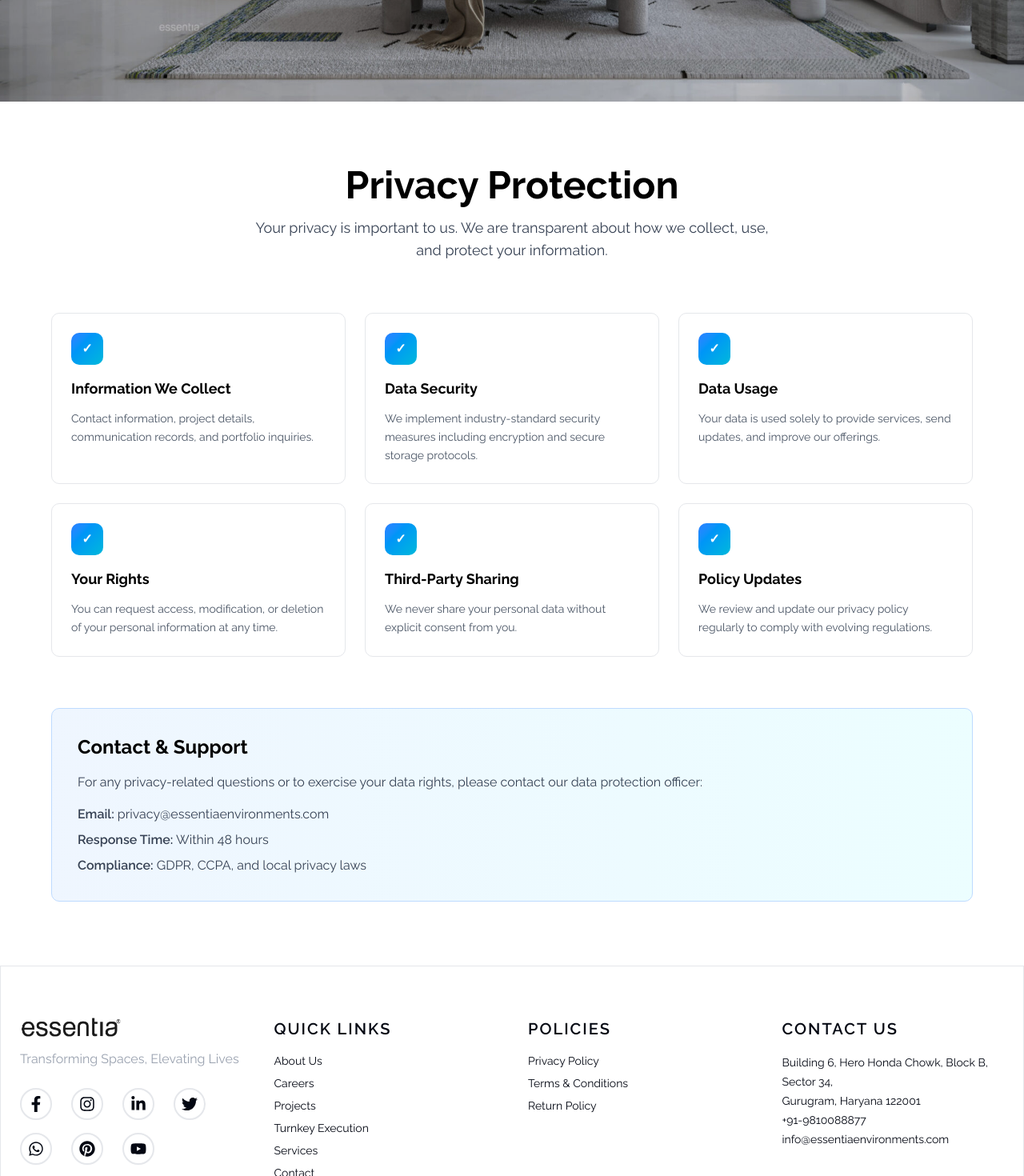
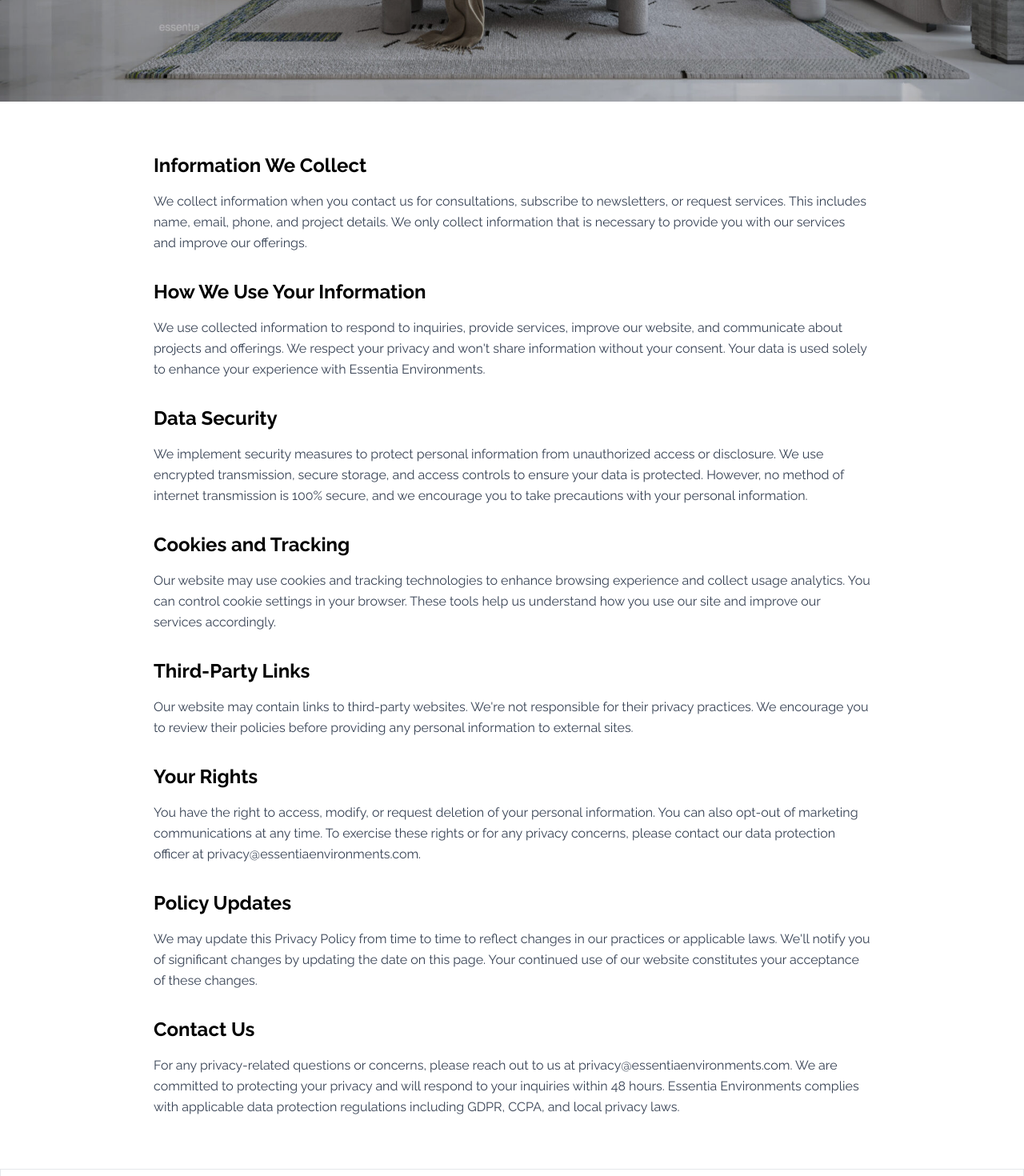
Before and after one commit to sourav-kumar4297/essentia, a Next.js app: page /privacy in a window 1280 px wide. Shown: the part 520-1990 px from the top of the page at 80% size. Built offline with nearby package versions, Linux system fonts and the light colour scheme.

Commit message:
feat: Simplify privacy page with plain text content only

```diff
--- a/src/app/privacy/page.jsx
+++ b/src/app/privacy/page.jsx
@@ -1,5 +1,4 @@
 import Banner from '../components/Banner'
-import PrivacySection from '../components/PrivacySection'
 
 export const metadata = {
   title: "Privacy Policy",
@@ -10,7 +9,67 @@ export default function PrivacyPage() {
   return (
     <>
       <Banner heading="Privacy Policy" image="/images/interior-design.jpg" />
-      <PrivacySection />
+      <div className="w-full py-16 px-6">
+        <div className="max-w-4xl mx-auto">
+          <div className="space-y-8 dark:text-gray-300 text-gray-700">
+            <div>
+              <h2 className="text-2xl font-bold mb-4 dark:text-white text-black">Information We Collect</h2>
+              <p className="leading-relaxed">
+                We collect information when you contact us for consultations, subscribe to newsletters, or request services. This includes name, email, phone, and project details. We only collect information that is necessary to provide you with our services and improve our offerings.
+              </p>
+            </div>
+
+            <div>
+              <h2 className="text-2xl font-bold mb-4 dark:text-white text-black">How We Use Your Information</h2>
+              <p className="leading-relaxed">
+                We use collected information to respond to inquiries, provide services, improve our website, and communicate about projects and offerings. We respect your privacy and won't share information without your consent. Your data is used solely to enhance your experience with Essentia Environments.
+              </p>
+            </div>
+
+            <div>
+              <h2 className="text-2xl font-bold mb-4 dark:text-white text-black">Data Security</h2>
+              <p className="leading-relaxed">
+                We implement security measures to protect personal information from unauthorized access or disclosure. We use encrypted transmission, secure storage, and access controls to ensure your data is protected. However, no method of internet transmission is 100% secure, and we encourage you to take precautions with your personal information.
+              </p>
+            </div>
+
+            <div>
+              <h2 className="text-2xl font-bold mb-4 dark:text-white text-black">Cookies and Tracking</h2>
+              <p className="leading-relaxed">
+                Our website may use cookies and tracking technologies to enhance browsing experience and collect usage analytics. You can control cookie settings in your browser. These tools help us understand how you use our site and improve our services accordingly.
+              </p>
+            </div>
+
+            <div>
+              <h2 className="text-2xl font-bold mb-4 dark:text-white text-black">Third-Party Links</h2>
+              <p className="leading-relaxed">
+                Our website may contain links to third-party websites. We're not responsible for their privacy practices. We encourage you to review their policies before providing any personal information to external sites.
+              </p>
+            </div>
+
+            <div>
+              <h2 className="text-2xl font-bold mb-4 dark:text-white text-black">Your Rights</h2>
+              <p className="leading-relaxed">
+                You have the right to access, modify, or request deletion of your personal information. You can also opt-out of marketing communications at any time. To exercise these rights or for any privacy concerns, please contact our data protection officer at privacy@essentiaenvironments.com.
+              </p>
+            </div>
+
+            <div>
+              <h2 className="text-2xl font-bold mb-4 dark:text-white text-black">Policy Updates</h2>
+              <p className="leading-relaxed">
+                We may update this Privacy Policy from time to time to reflect changes in our practices or applicable laws. We'll notify you of significant changes by updating the date on this page. Your continued use of our website constitutes your acceptance of these changes.
+              </p>
+            </div>
+
+            <div>
+              <h2 className="text-2xl font-bold mb-4 dark:text-white text-black">Contact Us</h2>
+              <p className="leading-relaxed">
+                For any privacy-related questions or concerns, please reach out to us at privacy@essentiaenvironments.com. We are committed to protecting your privacy and will respond to your inquiries within 48 hours. Essentia Environments complies with applicable data protection regulations including GDPR, CCPA, and local privacy laws.
+              </p>
+            </div>
+          </div>
+        </div>
+      </div>
     </>
   )
 }
```
